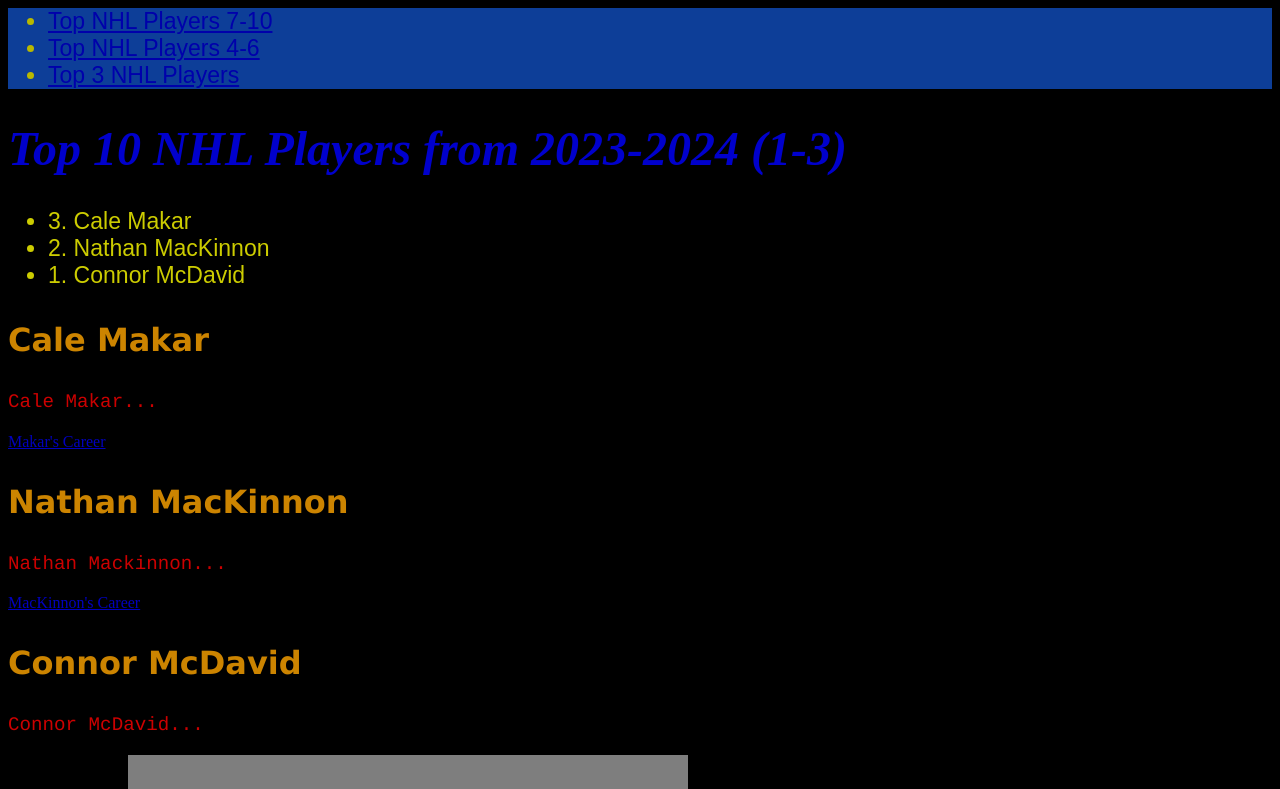
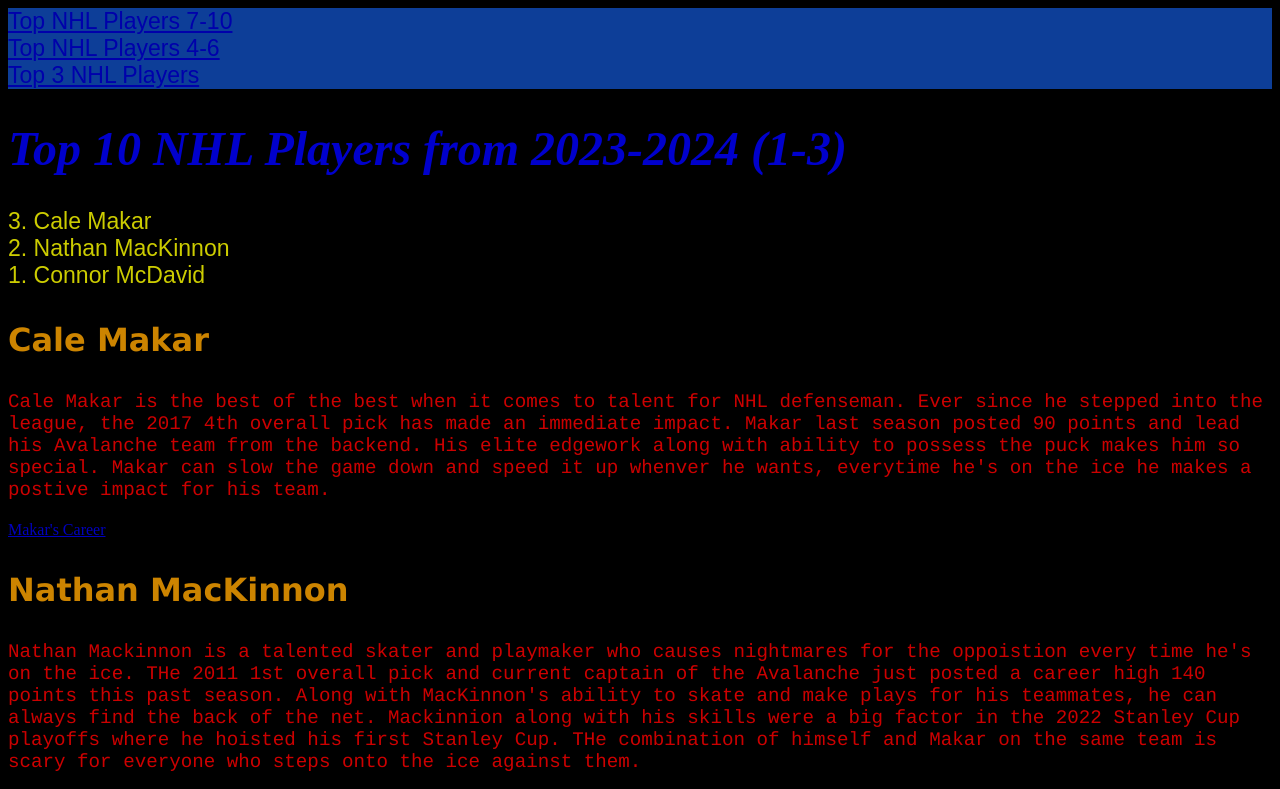
Before and after one commit to hoffy48/hoffy48.github.io, a plain HTML site: page Third.html in a window 1280 px wide. Shown: the top 789 px of the page. Drawn offline with Linux system fonts and the light colour scheme; grey boxes are pictures that could not be loaded.

Commit message:
Update Third.html

```diff
--- a/Third.html
+++ b/Third.html
@@ -50,7 +50,7 @@ color: green;
 font-family: Arial, Helvetica, sans-serif;
 font-size: 120%;
 }
-ul.no-bullets {
+ul {
   list-style-type: none; /* Remove bullets */
   padding: 0; /* Remove padding */
   margin: 0; /* Remove margins */
@@ -88,18 +88,20 @@ Top 10 NHL Players from 2023-2024 (1-3)       </em>
 <h3>Cale Makar</h3>
 </p>
 
-<p>Cale Makar...</p>
+<p>Cale Makar is the best of the best when it comes to talent for NHL defenseman. Ever since he stepped into the league, the 2017 4th overall pick has made an immediate impact. Makar last season posted 90 points and lead his Avalanche team from the backend. His elite edgework along with ability to possess the puck makes him so special. Makar can slow the game down and speed it up whenver he wants, everytime he's on the ice he makes a postive impact for his team.</p>
 
 <a href="https://www.eliteprospects.com/player/199655/cale-makar">Makar's Career</a>
 
 <h3>Nathan MacKinnon</h3>
-<p> Nathan Mackinnon...
+<p> Nathan Mackinnon is a talented skater and playmaker who causes nightmares for the oppoistion every time he's on the ice. THe 2011 1st overall pick and current captain of the Avalanche just posted a career high 140 points this past season. Along with MacKinnon's ability to skate and make plays for his teammates, he can always find the back of the net. Mackinnion along with his skills were a big factor in the 2022 Stanley Cup playoffs where he hoisted his first Stanley Cup. THe combination of himself and Makar on the same team is scary for everyone who steps onto the ice against them.
 </p>
 
 <a href="https://www.eliteprospects.com/player/99204/nathan-mackinnon">MacKinnon's Career</a>
 
+<img src="hockey6.jpg">
+
 <h3>Connor McDavid</h3>
-<p> Connor McDavid...
+<p> Connor McDavid is considered by many to be the best current athlete. He is so dominant in every realm of his game, it's truly amazing to watch. McDavid last year posted his FOURTH straight 100 point season with 132 total. McDavid never fails to amaze fans every night with his top notch skill. He single handedly turned around the Oilers organization and was one game away from winning it all in 2023-2024. He is the best player this league has ever seen and it's not up for debate.
 </p>
 
 <a href="https://www.eliteprospects.com/player/183442/connor-mcdavid">McDavid's Career</a>
```
